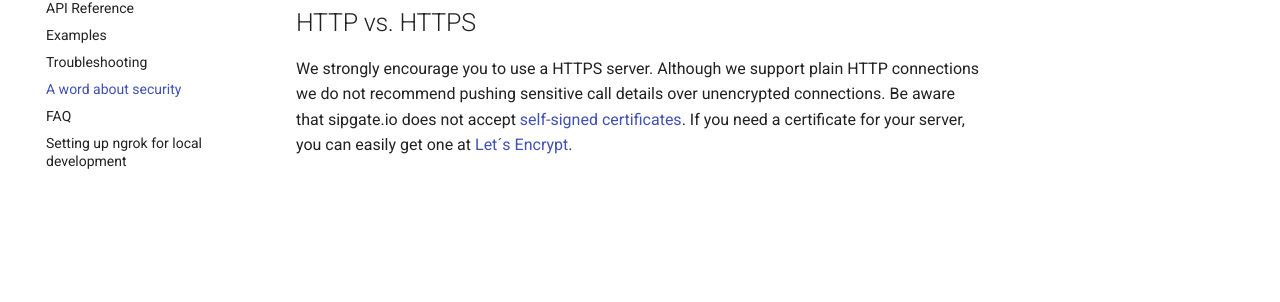
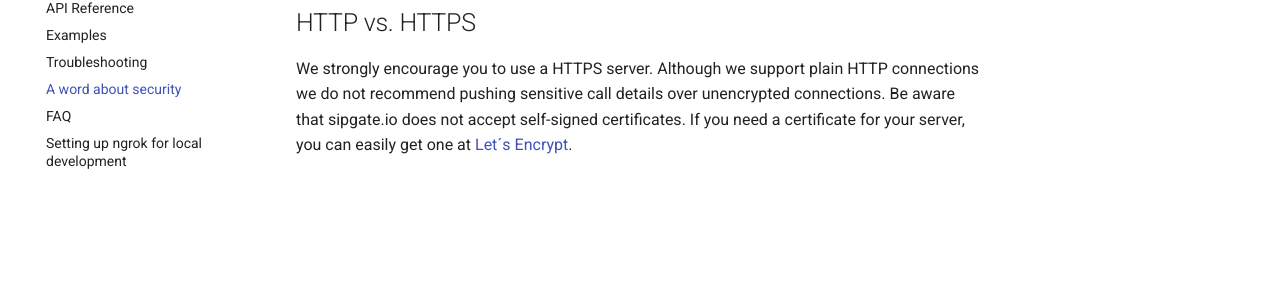
Before and after one commit to sipgate/docs, an MkDocs documentation site: the page built from docs/push-api/security.md, in a window 1280 px wide. Shown: the part 223-525 px from the top of the page. Built offline with MkDocs 1.6.1 and Material for MkDocs 9.7.7, drawn with Linux system fonts in a browser that asks for light colours; old or Windows-style settings are respelled for this version of MkDocs; part of the change alters nothing that is shown.

Commit message:
feat: removes misleading link

```diff
--- a/docs/push-api/security.md
+++ b/docs/push-api/security.md
@@ -2,4 +2,4 @@
 
 ## HTTP vs. HTTPS
 
-We strongly encourage you to use a HTTPS server. Although we support plain HTTP connections we do not recommend pushing sensitive call details over unencrypted connections. Be aware that sipgate.io does not accept [self-signed certificates](http://stackoverflow.com/a/10176685). If you need a certificate for your server, you can easily get one at [Let´s Encrypt](https://letsencrypt.org/).
+We strongly encourage you to use a HTTPS server. Although we support plain HTTP connections we do not recommend pushing sensitive call details over unencrypted connections. Be aware that sipgate.io does not accept self-signed certificates. If you need a certificate for your server, you can easily get one at [Let´s Encrypt](https://letsencrypt.org/).
```
